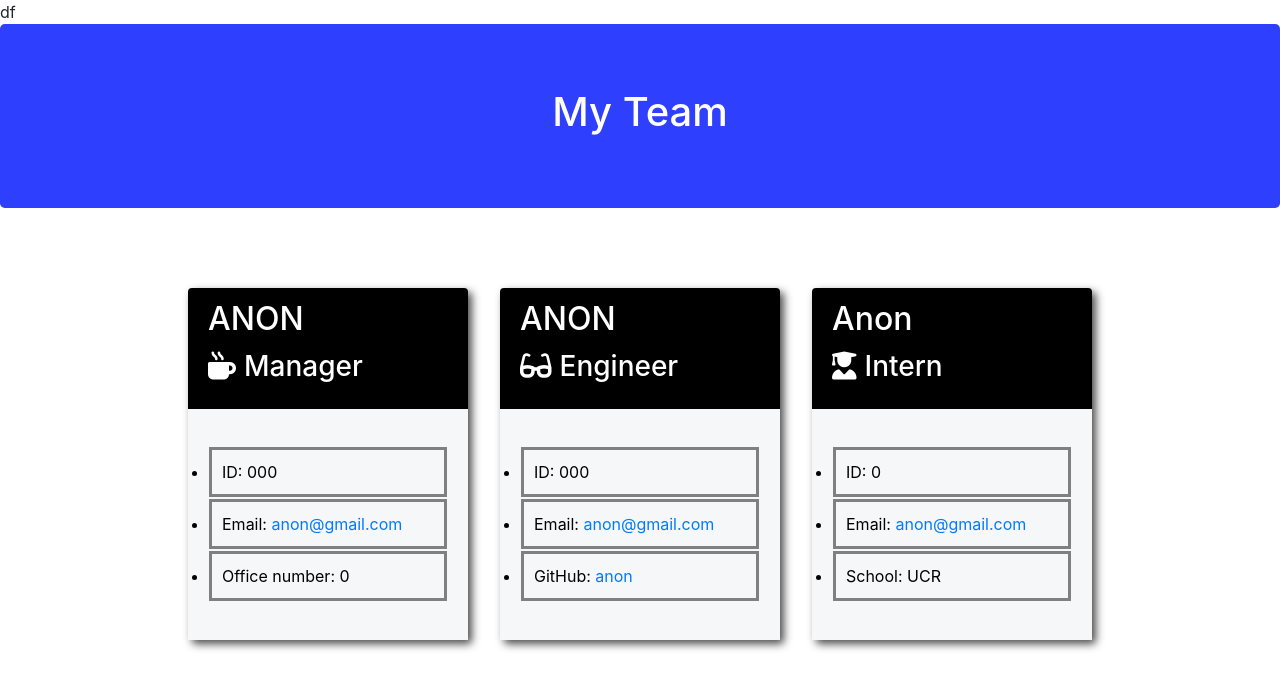
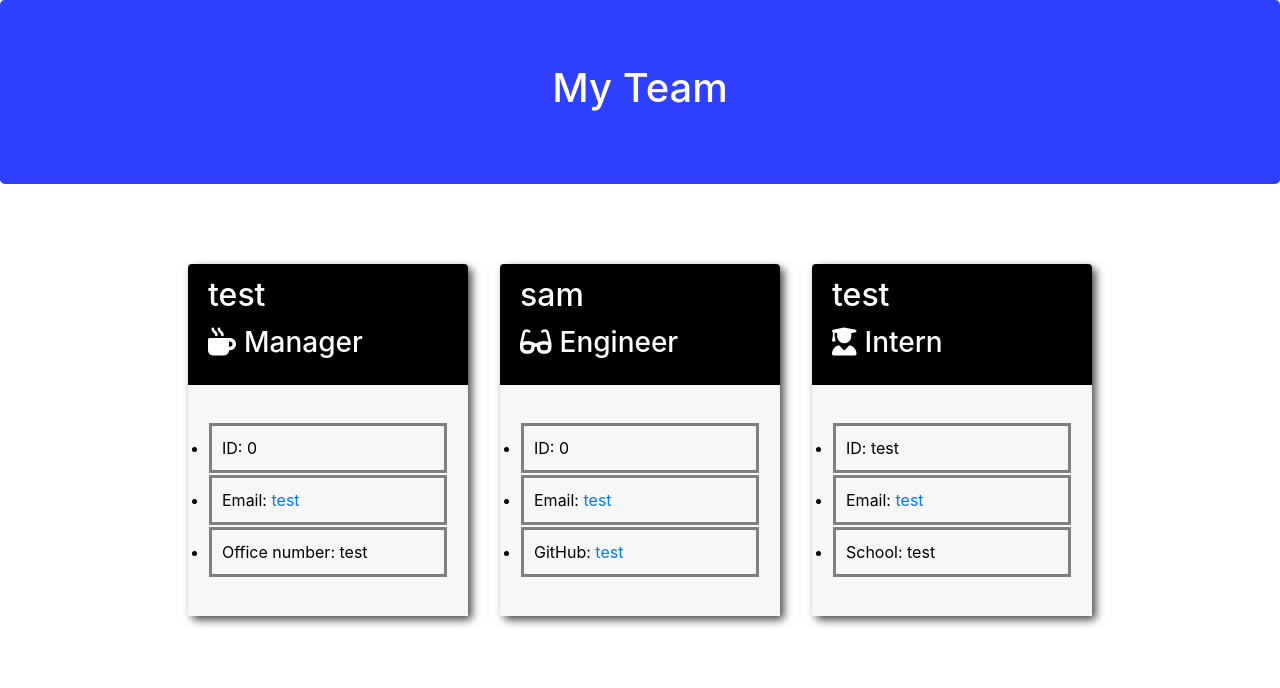
Before and after one commit to izbeloro/team-gen, a website: page output/index.html in a window 1280 px wide. Drawn offline with nearby package versions, Linux system fonts and the light colour scheme.

Commit message:
readme created

```diff
--- a/dist/index.html
+++ b/output/index.html
@@ -1,4 +1,5 @@
-<!DOCTYPE html>
+
+    <!DOCTYPE html>
 <html lang="en">
 
 <head>
@@ -11,7 +12,7 @@
     <link rel="stylesheet" href="style.css">
     <script src="https://kit.fontawesome.com/c502137733.js"></script>
 </head>
-df
+
 <body>
     <div class="container-fluid">
         <div class="row">
@@ -26,42 +27,42 @@ df
 
         <div class="card emp-card">
         <div class="card-header">
-            <h2 class="card-title">ANON</h2>
+            <h2 class="card-title">test</h2>
             <h3 class="card-title"><i class="fas fa-mug-hot mr-2"></i>Manager</h3>
         </div>
         <div class="card-body">
             <ul class="list-group">
-                <li class="list-item">ID: 000</li>
-                <li class="list-item">Email: <a href="mailto:anon@gmail.com">anon@gmail.com</a></li>
-                <li class="list-item">Office number: 0</li>
+                <li class="list-item">ID: 0</li>
+                <li class="list-item">Email: <a href="mailto:test">test</a></li>
+                <li class="list-item">Office number: test</li>
             </ul>
         </div>
     </div>
 
         <div class="card emp-card">
     <div class="card-header">
-        <h2 class="card-title">ANON</h2>
+        <h2 class="card-title">sam</h2>
         <h3 class="card-title"><i class="fas fa-glasses mr-2"></i>Engineer</h3>
     </div>
     <div class="card-body">
         <ul class="list-group">
-            <li class="list-item">ID: 000</li>
-            <li class="list-item">Email: <a href="mailto:anon@gmail.com">anon@gmail.com</a></li>
-            <li class="list-item">GitHub: <a href="https://github.com/anon" target="_blank" rel="noopener noreferrer">anon</a></li>
+            <li class="list-item">ID: 0</li>
+            <li class="list-item">Email: <a href="mailto:test">test</a></li>
+            <li class="list-item">GitHub: <a href="https://github.com/test" target="_blank" rel="noopener noreferrer">test</a></li>
         </ul>
     </div>
 </div>
 
         <div class="card emp-card">
     <div class="card-header">
-        <h2 class="card-title">Anon</h2>
+        <h2 class="card-title">test</h2>
         <h3 class="card-title"><i class="fas fa-user-graduate mr-2"></i>Intern</h3>
     </div>
     <div class="card-body">
         <ul class="list-group">
-            <li class="list-item">ID: 0</li>
-            <li class="list-item">Email: <a href="mailto:john@gmail.com">anon@gmail.com</a></li>
-            <li class="list-item">School: UCR</li>
+            <li class="list-item">ID: test</li>
+            <li class="list-item">Email: <a href="mailto:test">test</a></li>
+            <li class="list-item">School: test</li>
         </ul>
     </div>
 </div>
```
Also changed, not shown: README.md, assets/shot.png (added), output/style.css (renamed from dist/style.css).
